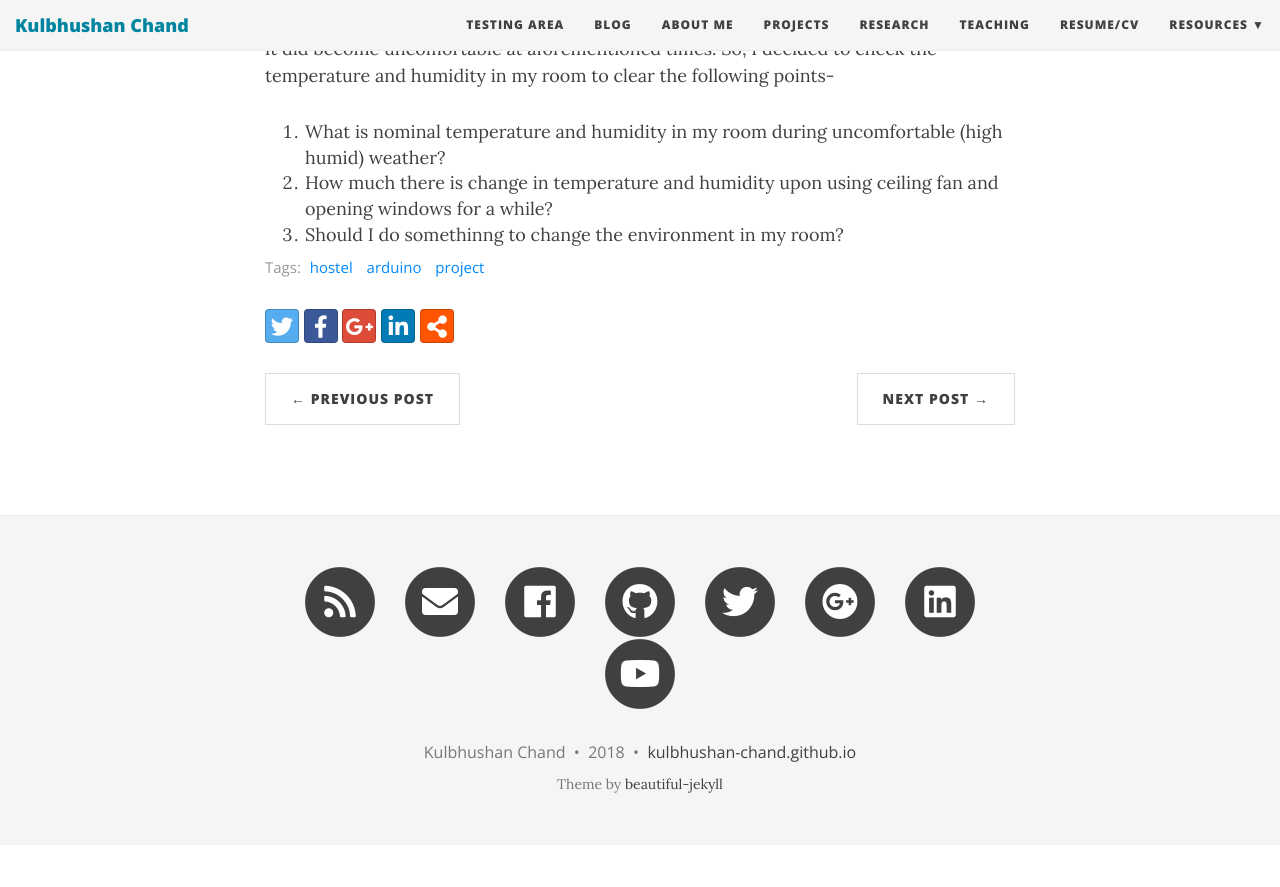
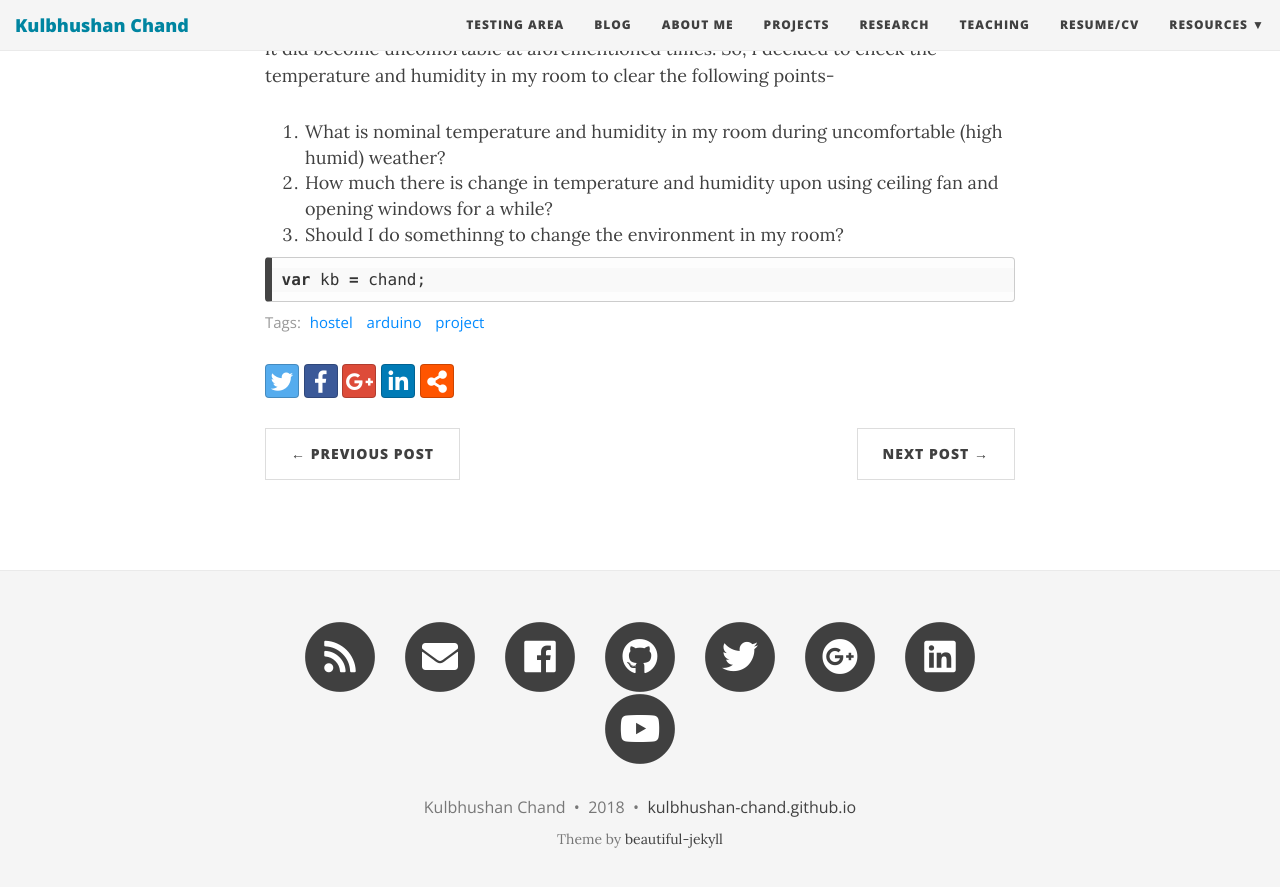
Before and after one commit to kulbhushanchand/kulbhushan-chand.github.io-v1, a Jekyll site: the page built from _posts/2018-08-03-the-insufferable-environment-at-hostel.md, in a window 1280 px wide and 900 px high, scrolled down 943 px. Shown: the top 887 px of the window. Built offline with Jekyll 4.4.1, drawn with Linux system fonts in a browser that asks for light colours; nearby versions of some CDN libraries; comment, search, counter and statistics services are not loaded; a style sheet for code colours, icons or effects is not loaded; before the commit the page ends 1788 px from its top, so only the background shows below that.

Commit message:
Update 2018-08-03-the-insufferable-environment-at-hostel.md

````diff
--- a/_posts/2018-08-03-the-insufferable-environment-at-hostel.md
+++ b/_posts/2018-08-03-the-insufferable-environment-at-hostel.md
@@ -28,3 +28,7 @@ I stays in campus hostel, and students are not allowed to have air-coolers in th
 1. What is nominal temperature and humidity in my room during uncomfortable (high humid) weather?
 2. How much there is change in temperature and humidity upon using ceiling fan and opening windows for a while?
 3. Should I do somethinng to change the environment in my room?
+
+```javascript
+var kb = chand;
+```
````
